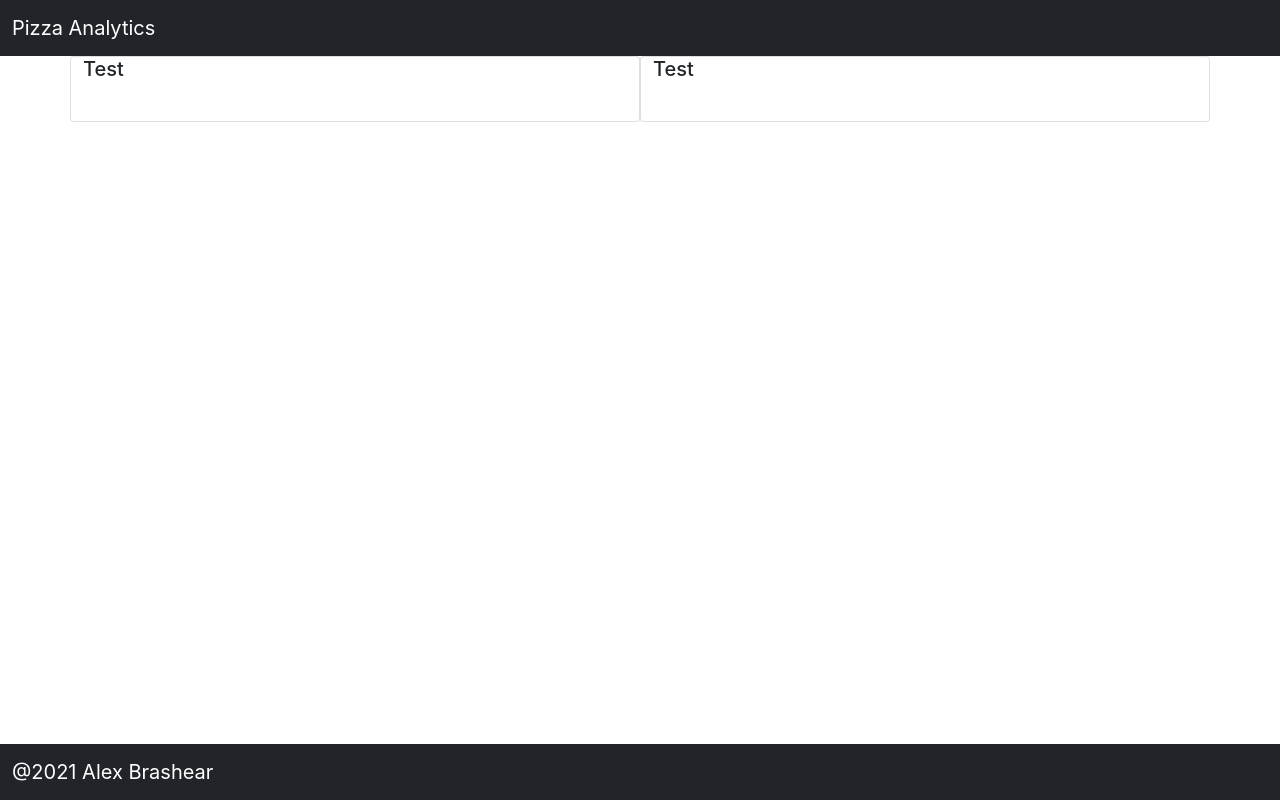
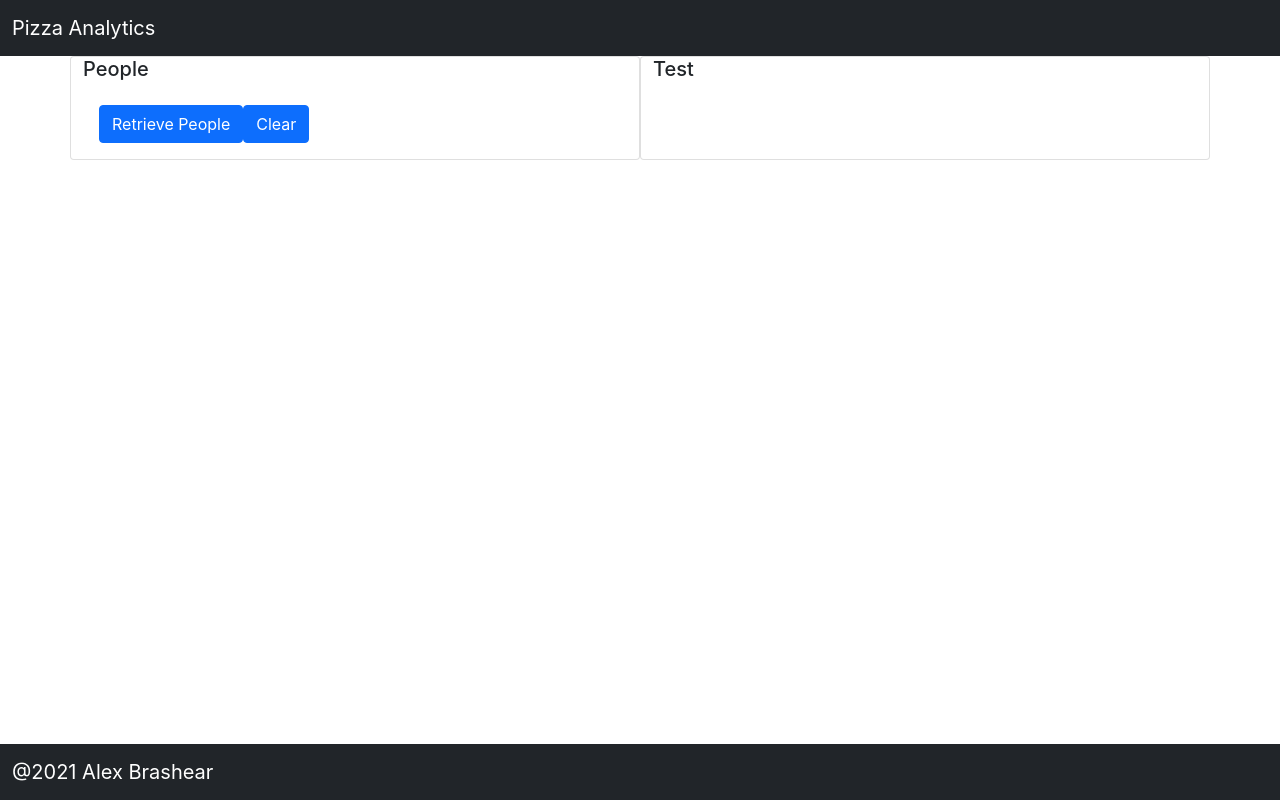
Before and after one commit to ryanalexanderbrashear/Pizza_Frontend, a React (Create React App) app: page / in a window 1280 px wide. Built offline with nearby package versions, Linux system fonts and the light colour scheme.

Commit message:
Added PeopleListCard, which displays a list of people by carrying out the retrievePeople call

```diff
--- a/src/components/Content.js
+++ b/src/components/Content.js
@@ -1,11 +1,12 @@
+import React from 'react';
 import Card from './Card';
+import PeopleListCard from './PeopleListCard';
 
 function Content() {
   return (
     <div className='container'>
       <div className='row'>
-        <Card title={'Test'}>
-        </Card>
+        <PeopleListCard />
         <Card title={'Test'}>
         </Card>
       </div>
--- /dev/null
+++ b/src/components/PeopleListCard.js
@@ -0,0 +1,27 @@
+import React, { useState } from 'react';
+import { retrievePeople } from "../utilities/apiFunctions";
+import Card from "./Card";
+import CardList from './CardList';
+import CardButton from './CardButton';
+
+function PeopleListCard() {
+
+  const [people, setPeople] = useState([]);
+
+  const retrievePeopleList = () => {
+    retrievePeople()
+      .then((people) => {
+        setPeople(people);
+      })
+  }
+
+  return (
+    <Card title={'People'}>
+      <CardList list={people} />
+      <CardButton title={'Retrieve People'} onClick={retrievePeopleList} />
+      <CardButton title={'Clear'} onClick={() => setPeople([])} />
+    </Card>
+  );
+}
+
+export default PeopleListCard;
```
